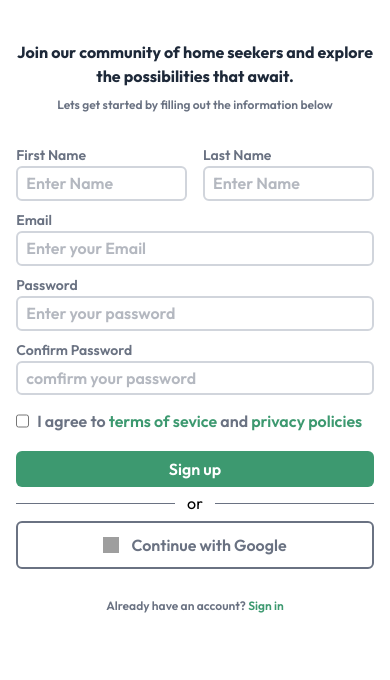
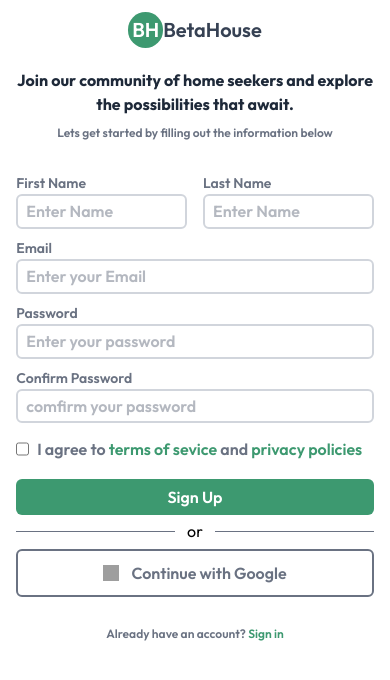
Before and after one commit to dayosvoid/frontend-beta-house, a React (Vite) app: page /signUp in a window 390 px wide. Shown: the top 680 px of the page. Built offline with nearby package versions, Linux system fonts and the light colour scheme; grey boxes are pictures that could not be loaded.

Commit message:
fixing issues

```diff
--- a/src/component/LogInNav.jsx
+++ b/src/component/LogInNav.jsx
@@ -65,7 +65,7 @@ const LoginNav = () => {
                {/* the thin horizontal line  in the dropdown menu  */}
                <div className='w-full border border-gray-200 '></div>
                <div className='flex flex-col gap-4  '>
-                <button onClick={handleLogout} className='text-white px-5 py-2 bg-red-400 hover:text-black cursor-pointer cursor-pointer rounded-md' >Log Out</button>
+                <button onClick={handleLogout} className='text-white px-5 py-2 bg-red-400 hover:text-black cursor-pointer cursor-pointer rounded-md' >Sign Out</button>
                {/* <Link to='/SignUp'><button  className='bg-[hsla(155,41%,11%,1.00)] py-2 w-full rounded-full cursor-not-allowed'></button></Link>  */}
                </div>
             </div>
--- a/src/pages/SignIn.jsx
+++ b/src/pages/SignIn.jsx
@@ -4,6 +4,7 @@ import google from '../assets/signin/google.png'
 import { Link, useNavigate } from 'react-router-dom'
 import axios from 'axios'
 import { useAuth } from '../context/AuthContext'
+import logo from "../assets/logo.png"
 
 const SignIn = () => {
      const { auth, setAuth } = useAuth()
@@ -99,8 +100,18 @@ const SignIn = () => {
     return (
         <div className='md:relative h-full md:min-h-screen'>
             <div className='md:flex container w-11/12 md:min-w-11/12 min-h-screen items-center mx-auto gap-5'>
+
+                {/* logo */}
+                <div className='flex justify-center md:hidden'>
+                    <Link to='/'><span className='max-w-[150px] md:min-w-[100px] py-3 items-center md:hidden cursor-pointer flex '>
+                        <div className='bg-[hsla(153,43%,42%,1)] rounded-full p-1 flex items-center'>
+                            <p className='font-semibold text-white text-xl'>BH</p>
+                        </div>
+                        <p className='font-semibold text-gray-700 text-xl'>BetaHouse</p>
+                    </span> </Link>
+                </div>
                 {/* Form section */}
-                <div className='flex flex-col justify-center text-[16px] items-center py-10 space-y-2 h-full md:w-[50%]'>
+                <div className='flex flex-col justify-center text-[16px] items-center pb-10 pt-2 space-y-2 h-full md:w-[50%]'>
                     <h2 className='font-bold text-center text-gray-800'>Welcome Back to BetaHouse!</h2>
                     <p className='text-[12px] text-center font-semibold text-gray-500'>Let's get started by filling out the information below</p>
 
@@ -201,13 +212,16 @@ const SignIn = () => {
                 </div>
 
                 {/* Image section for desktop */}
-                <div className='hidden md:flex w-[50%]'>
-                    {/* Background image content */}
-                </div>
+                 <div className=' hidden md:flex w-[50%]'>
+                {/* <div className='signIn absolute top-0 bottom-0 left-[ right-[-100px] w-200'></div> */}
+            </div>
+
             </div>
 
             {/* Background decoration */}
-            <div className='signIn absolute top-0 bottom-0 right-0 left-[50%] hidden md:flex w-[50%]'></div>
+            <div className='signIn absolute top-0 bottom-0 right-0 left-[50%] hidden md:flex w-[50%]'>
+                <Link to='/'><span className='max-w-[150px] md:min-w-[100px] absolute left-10 cursor-pointer z-100 top-10'><img src={logo} alt="logo" className=''/></span> </Link>
+            </div>
         </div>
     )
 }
--- a/src/pages/SignUp.jsx
+++ b/src/pages/SignUp.jsx
@@ -2,6 +2,8 @@ import React, { useEffect, useState } from 'react'
 import google  from '../assets/signin/google.png'
 import { Link, useNavigate } from 'react-router-dom';
 import axios from 'axios';
+import logo from "../assets/logo.png"
+
 
 const SignUp = () => {
   const navigate = useNavigate()
@@ -96,8 +98,20 @@ const validate = (value) => {
   return (
     <div className='md:relative h-full md:min-h-screen'>
         <div className='md:flex container w-11/12 md:min-w-11/12 min-h-screen items-center mx-auto gap-10'>
+
+            {/* logo */}
+            <div className='flex justify-center md:hidden'>
+                <Link to='/'><span className='max-w-[150px] md:min-w-[100px] py-3 items-center md:hidden cursor-pointer flex '>
+                    <div className='bg-[hsla(153,43%,42%,1)] rounded-full p-1 flex items-center'>
+                        <p className='font-semibold text-white text-xl'>BH</p>
+                    </div>
+                    <p className='font-semibold text-gray-700 text-xl'>BetaHouse</p>
+                </span> </Link>
+            </div>
+
+
             {/* mobile just form*/}
-            <div className='flex flex-col justify-center text-[16px] items-center py-10 space-y-2 h-full md:w-[50%]'>
+            <div className='flex flex-col justify-center text-[16px] items-center pb-10 pt-2 space-y-2 h-full md:w-[50%]'>
                 <h2 className='font-bold text-center text-gray-800 md:text-start'>Join our community of home seekers and explore the possibilities that await. </h2>
                 <p className='w-full text-[12px] text-center font-semibold text-gray-500 md:text-start'>Lets get started by filling out the information below</p>
                 <form onSubmit={handleSubmit}className='pt-5 space-y-1.5 text-[16px] w-full '>
@@ -153,7 +167,8 @@ const validate = (value) => {
                         <p>I agree to <span className='text-[hsla(153,43%,42%,1)] '>terms of sevice</span> and <span className='text-[hsla(153,43%,42%,1)] '>privacy policies</span></p>
                     </span>
                     {/* button/sign in */}
-                    <button className=' py-1.5 bg-[hsla(153,43%,42%,1)] text-white font-semibold w-full rounded-md my-1 '>Sign up</button>
+
+                    <button className=' py-1.5 bg-[hsla(153,43%,42%,1)] text-white font-semibold w-full rounded-md my-1 '>{loader ? 'Signing Up...':'Sign Up'}</button>
 
                     <div className='flex items-center gap-3'>
                     <span className='border-t border-gray-500 w-full'></span>
@@ -179,7 +194,9 @@ const validate = (value) => {
             </div>
             {/* <div className='signIn relative top-0 bottom-0 left-1/2 right-0'></div> */}
         </div>
-        <div className='signIn absolute top-0 bottom-0 right-0 left-[50%] hidden md:flex w-[50%]'></div>
+        <div className='signIn absolute top-0 bottom-0 right-0 left-[50%] hidden md:flex w-[50%]'>
+            <Link to='/'><span className='max-w-[150px] md:min-w-[100px] absolute left-10 cursor-pointer z-100 top-10'><img src={logo} alt="logo" className=''/></span> </Link>
+        </div>
     </div>
   )
 }
```
